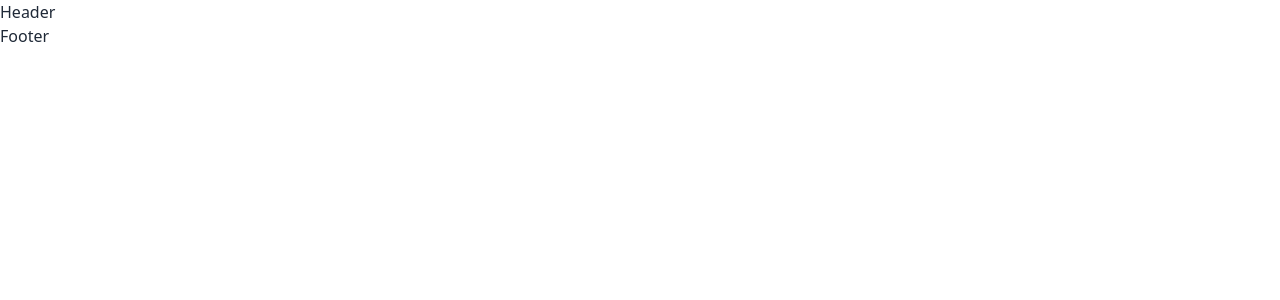
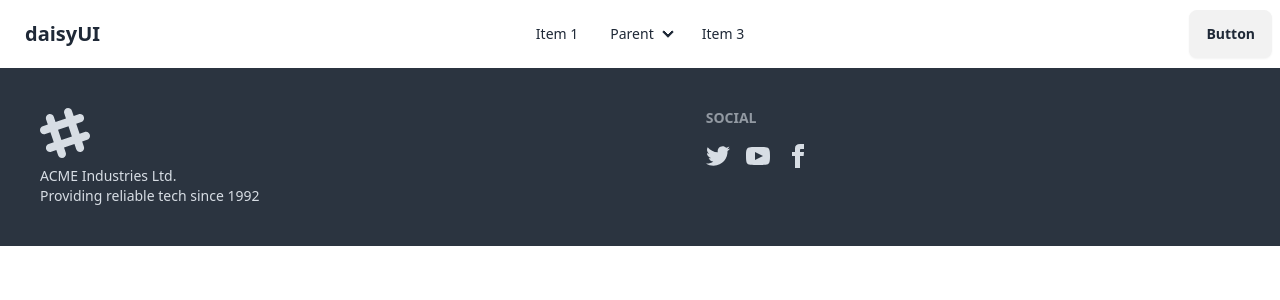
Before and after one commit to Arif-Islam21/setup, a React (Vite) app in the folder client/: page / in a window 1280 px wide. Shown: the top 300 px of the page. Built offline with nearby package versions, Linux system fonts and the light colour scheme.

Commit message:
navbar and footer added

```diff
--- /dev/null
+++ b/client/src/components/Footer/Footer.jsx
@@ -0,0 +1,64 @@
+const Footer = () => {
+  return (
+    <footer className="footer bg-neutral text-neutral-content p-10">
+      <aside>
+        <svg
+          width="50"
+          height="50"
+          viewBox="0 0 24 24"
+          xmlns="http://www.w3.org/2000/svg"
+          fillRule="evenodd"
+          clipRule="evenodd"
+          className="fill-current"
+        >
+          <path d="M22.672 15.226l-2.432.811.841 2.515c.33 1.019-.209 2.127-1.23 2.456-1.15.325-2.148-.321-2.463-1.226l-.84-2.518-5.013 1.677.84 2.517c.391 1.203-.434 2.542-1.831 2.542-.88 0-1.601-.564-1.86-1.314l-.842-2.516-2.431.809c-1.135.328-2.145-.317-2.463-1.229-.329-1.018.211-2.127 1.231-2.456l2.432-.809-1.621-4.823-2.432.808c-1.355.384-2.558-.59-2.558-1.839 0-.817.509-1.582 1.327-1.846l2.433-.809-.842-2.515c-.33-1.02.211-2.129 1.232-2.458 1.02-.329 2.13.209 2.461 1.229l.842 2.515 5.011-1.677-.839-2.517c-.403-1.238.484-2.553 1.843-2.553.819 0 1.585.509 1.85 1.326l.841 2.517 2.431-.81c1.02-.33 2.131.211 2.461 1.229.332 1.018-.21 2.126-1.23 2.456l-2.433.809 1.622 4.823 2.433-.809c1.242-.401 2.557.484 2.557 1.838 0 .819-.51 1.583-1.328 1.847m-8.992-6.428l-5.01 1.675 1.619 4.828 5.011-1.674-1.62-4.829z"></path>
+        </svg>
+        <p>
+          ACME Industries Ltd.
+          <br />
+          Providing reliable tech since 1992
+        </p>
+      </aside>
+      <nav>
+        <h6 className="footer-title">Social</h6>
+        <div className="grid grid-flow-col gap-4">
+          <a>
+            <svg
+              xmlns="http://www.w3.org/2000/svg"
+              width="24"
+              height="24"
+              viewBox="0 0 24 24"
+              className="fill-current"
+            >
+              <path d="M24 4.557c-.883.392-1.832.656-2.828.775 1.017-.609 1.798-1.574 2.165-2.724-.951.564-2.005.974-3.127 1.195-.897-.957-2.178-1.555-3.594-1.555-3.179 0-5.515 2.966-4.797 6.045-4.091-.205-7.719-2.165-10.148-5.144-1.29 2.213-.669 5.108 1.523 6.574-.806-.026-1.566-.247-2.229-.616-.054 2.281 1.581 4.415 3.949 4.89-.693.188-1.452.232-2.224.084.626 1.956 2.444 3.379 4.6 3.419-2.07 1.623-4.678 2.348-7.29 2.04 2.179 1.397 4.768 2.212 7.548 2.212 9.142 0 14.307-7.721 13.995-14.646.962-.695 1.797-1.562 2.457-2.549z"></path>
+            </svg>
+          </a>
+          <a>
+            <svg
+              xmlns="http://www.w3.org/2000/svg"
+              width="24"
+              height="24"
+              viewBox="0 0 24 24"
+              className="fill-current"
+            >
+              <path d="M19.615 3.184c-3.604-.246-11.631-.245-15.23 0-3.897.266-4.356 2.62-4.385 8.816.029 6.185.484 8.549 4.385 8.816 3.6.245 11.626.246 15.23 0 3.897-.266 4.356-2.62 4.385-8.816-.029-6.185-.484-8.549-4.385-8.816zm-10.615 12.816v-8l8 3.993-8 4.007z"></path>
+            </svg>
+          </a>
+          <a>
+            <svg
+              xmlns="http://www.w3.org/2000/svg"
+              width="24"
+              height="24"
+              viewBox="0 0 24 24"
+              className="fill-current"
+            >
+              <path d="M9 8h-3v4h3v12h5v-12h3.642l.358-4h-4v-1.667c0-.955.192-1.333 1.115-1.333h2.885v-5h-3.808c-3.596 0-5.192 1.583-5.192 4.615v3.385z"></path>
+            </svg>
+          </a>
+        </div>
+      </nav>
+    </footer>
+  );
+};
+
+export default Footer;
--- /dev/null
+++ b/client/src/components/Navbar/Navbar.jsx
@@ -0,0 +1,77 @@
+const Navbar = () => {
+  return (
+    <div className="navbar bg-base-100">
+      <div className="navbar-start">
+        <div className="dropdown">
+          <div tabIndex={0} role="button" className="btn btn-ghost lg:hidden">
+            <svg
+              xmlns="http://www.w3.org/2000/svg"
+              className="h-5 w-5"
+              fill="none"
+              viewBox="0 0 24 24"
+              stroke="currentColor"
+            >
+              <path
+                strokeLinecap="round"
+                strokeLinejoin="round"
+                strokeWidth="2"
+                d="M4 6h16M4 12h8m-8 6h16"
+              />
+            </svg>
+          </div>
+          <ul
+            tabIndex={0}
+            className="menu menu-sm dropdown-content bg-base-100 rounded-box z-[1] mt-3 w-52 p-2 shadow"
+          >
+            <li>
+              <a>Item 1</a>
+            </li>
+            <li>
+              <a>Parent</a>
+              <ul className="p-2">
+                <li>
+                  <a>Submenu 1</a>
+                </li>
+                <li>
+                  <a>Submenu 2</a>
+                </li>
+              </ul>
+            </li>
+            <li>
+              <a>Item 3</a>
+            </li>
+          </ul>
+        </div>
+        <a className="btn btn-ghost text-xl">daisyUI</a>
+      </div>
+      <div className="navbar-center hidden lg:flex">
+        <ul className="menu menu-horizontal px-1">
+          <li>
+            <a>Item 1</a>
+          </li>
+          <li>
+            <details>
+              <summary>Parent</summary>
+              <ul className="p-2">
+                <li>
+                  <a>Submenu 1</a>
+                </li>
+                <li>
+                  <a>Submenu 2</a>
+                </li>
+              </ul>
+            </details>
+          </li>
+          <li>
+            <a>Item 3</a>
+          </li>
+        </ul>
+      </div>
+      <div className="navbar-end">
+        <a className="btn">Button</a>
+      </div>
+    </div>
+  );
+};
+
+export default Navbar;
--- a/client/src/layouts/MainLayout.jsx
+++ b/client/src/layouts/MainLayout.jsx
@@ -1,11 +1,17 @@
 import { Outlet } from "react-router-dom";
+import Navbar from "../components/Navbar/Navbar";
+import Footer from "../components/Footer/Footer";
 
 const MainLayout = () => {
   return (
-    <div>
-      <h2>Header</h2>
+    <div className="">
+      <div>
+        <Navbar />
+      </div>
       <Outlet />
-      <h2>Footer</h2>
+      <div>
+        <Footer />
+      </div>
     </div>
   );
 };
```
